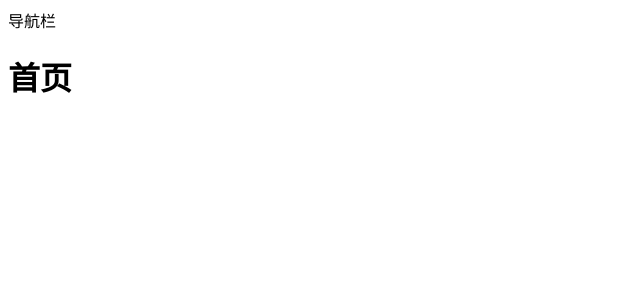
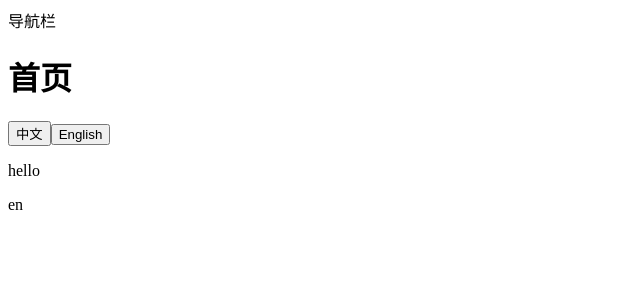
Before and after one commit to oonne/nuxt-demo, a Nuxt app: page / in a window 1280 px wide. Shown: the top 300 px of the page, without its empty margins (0-640 px from the left). Built offline with nearby package versions, Linux system fonts and the light colour scheme.

Commit message:
chore: 国际化

```diff
--- /dev/null
+++ b/locales/index.ts
@@ -0,0 +1,12 @@
+export default defineI18nConfig(() => ({
+  legacy: false,
+  locale: 'zh_CN',
+  messages: {
+    zh_CN: {
+      hello: '你好'
+    },
+    en_US: {
+      hello: 'Hello'
+    }
+  }
+}));
--- a/nuxt.config.ts
+++ b/nuxt.config.ts
@@ -7,5 +7,9 @@
     '@nuxtjs/eslint-module'
   ],
 
+  i18n: {
+    vueI18n: './locales/index.ts',
+  },
+
   compatibilityDate: '2024-09-16',
 });
--- a/package.json
+++ b/package.json
@@ -8,7 +8,8 @@
     "dev": "nuxt dev",
     "generate": "nuxt generate",
     "preview": "nuxt preview",
-    "postinstall": "nuxt prepare"
+    "postinstall": "nuxt prepare",
+    "clear": "rimraf dist .output"
   },
   "devDependencies": {
     "@nuxt/devtools": "latest",
@@ -18,7 +19,8 @@
     "@types/node": "^18.19.50",
     "eslint": "^8.57.0",
     "nuxt": "^3.13.2",
-    "prettier": "^3.3.3"
+    "prettier": "^3.3.3",
+    "rimraf": "^6.0.1"
   },
   "engines": {
     "node": ">=20.4.0",
--- a/pages/about.vue
+++ b/pages/about.vue
@@ -1,3 +1,6 @@
 <template>
   <h1>关于我们</h1>
 </template>
+
+<script setup lang="ts">
+</script>
--- a/pages/index.vue
+++ b/pages/index.vue
@@ -1,6 +1,21 @@
 <template>
-  <h1>首页</h1>
+  <div>
+    <h1>首页</h1>
+    <div>
+      <button @click="setLocale('zh_CN')">
+        中文
+      </button>
+      <button @click="setLocale('en_US')">
+        English
+      </button>
+      <p>{{ $t('hello') }}</p>
+      {{ locale }}
+    </div>
+  </div>
 </template>
 
-<script>
+<script setup lang="ts">
+const { locale, setLocale } = useI18n();
+
+console.log(locale.value);
 </script>
--- a/pages/intro.vue
+++ b/pages/intro.vue
@@ -1,3 +1,6 @@
 <template>
   <h1>招商合作</h1>
 </template>
+
+<script setup lang="ts">
+</script>
```
Also changed, not shown: 1 other file (tests, documents, lock files or other folders).
